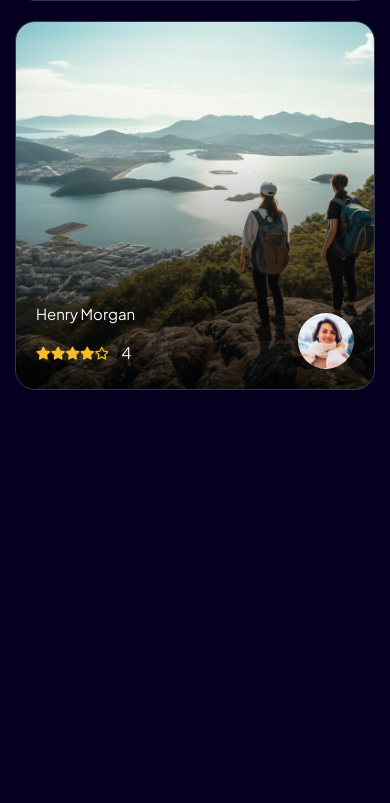
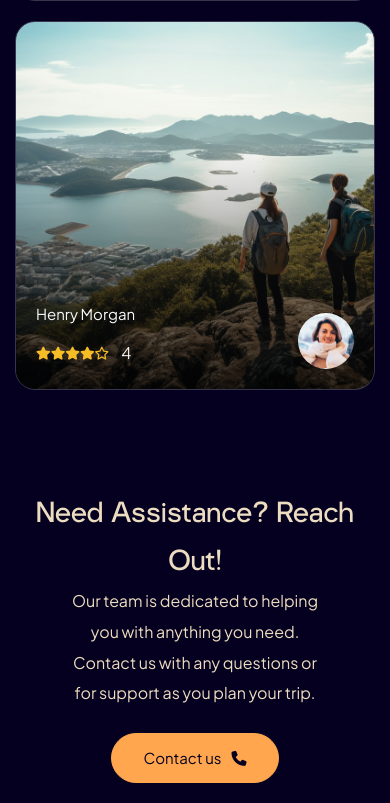
Before and after one commit to mahboube89/Responsive-Camping-Website, a plain HTML site: page index.html in a window 390 px wide. Shown: the part 9427-10230 px from the top of the page. Before the commit the page ends 9837 px from the top, so only its background shows below. Drawn offline with Linux system fonts and the light colour scheme; a web font is replaced by a local one.

Commit message:
Implemented a responsive Contact Us section with a call-to-action

```diff
--- a/css/style.css
+++ b/css/style.css
@@ -1176,6 +1176,31 @@ input[type="date"]::-webkit-calendar-picker-indicator {
 }
 
 
+/*
+=====================
+    CONTACT US
+=====================
+*/
+.contact {
+    margin-top: 6rem;
+    display: flex;
+    flex-direction: column;
+}
+
+.contact-text {
+    max-width: 70%;
+    color: var(--background-light);
+    text-align: center;
+    margin: 0 auto;
+}
+
+.contact-btn {
+    margin-inline: auto;
+    margin-block-start: 24px;
+    display: flex;
+    align-items: center;
+    gap: 1rem;
+}
 
 
 
@@ -1322,9 +1347,6 @@ input[type="date"]::-webkit-calendar-picker-indicator {
 
     .slider {--slider-item: 3;}
 
-
-
-
 }
 
 @media (min-width: 1200px) {
--- a/index.html
+++ b/index.html
@@ -773,6 +773,22 @@
 
             </section> <!-- ========== CUSTOMER STORIES END ==========  -->
 
+            <!-- ---------- CONTACT US START ---------- -->
+            <section class="section contact">
+
+                <h2 class="heading">Need Assistance? Reach Out!</h2>
+
+                <p class="contact-text">
+                    Our team is dedicated to helping you with anything you need. Contact us with any questions or for support as you plan your trip.
+                </p>
+
+                <a href="#" class="btn cta-btn contact-btn">
+                    <span>Contact us</span>
+                    <i class="fa-solid fa-phone"></i>
+                </a>
+
+            </section> <!-- ========== CONTACT US END ==========  -->
+
         </div> <!-- ========== CONTAINER END ==========  -->
 
     </main> <!-- ========== MAIN END ==========  -->
```
